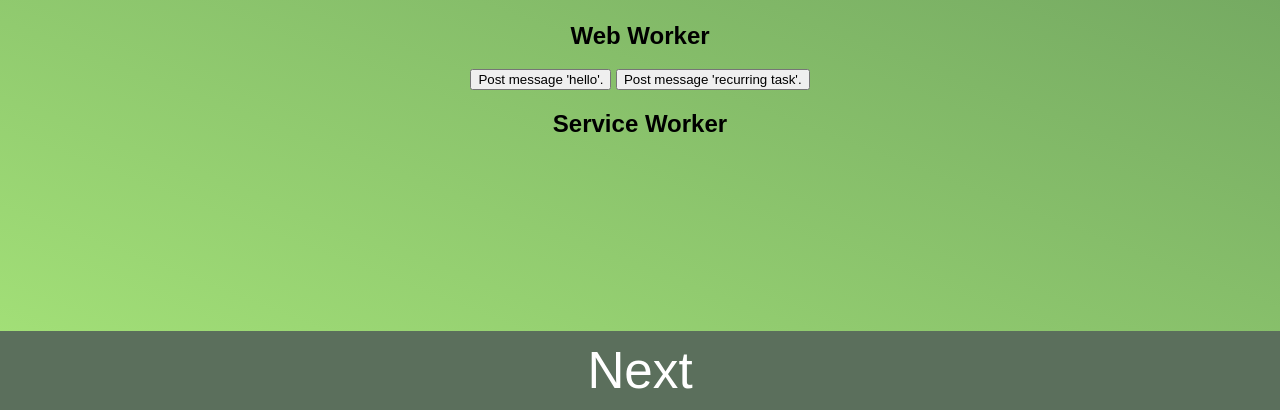
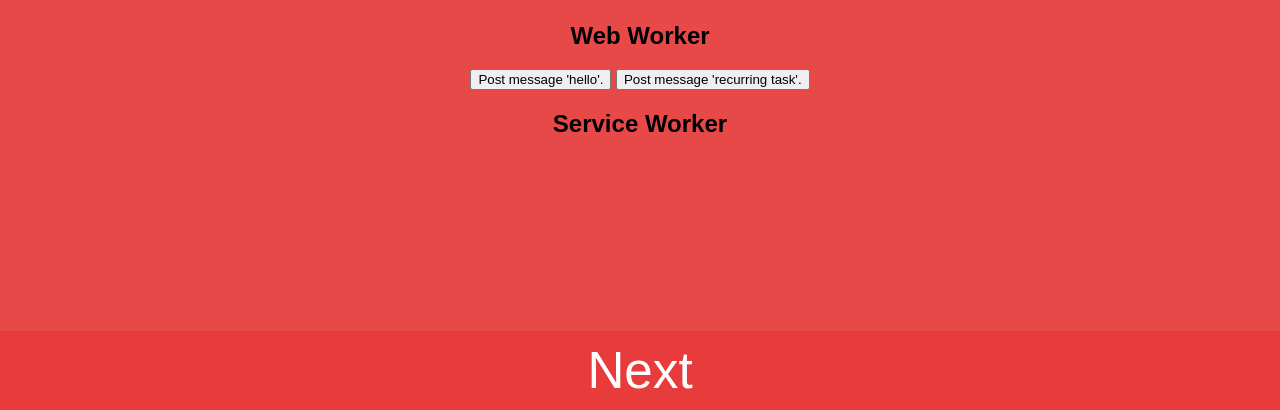
Before and after one commit to KathrinGitHub/Friends-DasFreundebuch_PWA, a plain HTML site: page index.html in a window 1280 px wide. Shown: the part 390-800 px from the top of the page. Drawn offline with Linux system fonts and the light colour scheme.

Commit message:
fixed servicworker and edited style sheet

```diff
--- a/css/style.css
+++ b/css/style.css
@@ -9,8 +9,7 @@ html, .fullscreen {
   margin: 0;
   padding: 0;
   width: 100%;
-  background: rgb(2,0,36);
-  background: linear-gradient(21deg, rgba(2,0,36,1) 0%, rgba(166,228,121,1) 0%, rgba(96,145,88,1) 100%);
+  background: rgb(231, 72 ,72);
 }
 
 /* Center the content in the browser window */
@@ -20,12 +19,12 @@ html, .fullscreen {
 }
 
 .custom_button {
-  background-color: #5b6f5c;
+  background-color: rgb(232, 59, 59);
   border: none;
   color: white;
   font-size: 4vw;
   padding: 10px;
-  position:absolute;
+  position:fixed;
   bottom:0;
   right:0;
   left: 0;
--- a/serviceworker.js
+++ b/serviceworker.js
@@ -2,7 +2,7 @@
 AUTHORS: Müslüm Atas & Mathias Knoll
 DESCRIPTION: A service worker is installed and activated, which is also able to retrieve cached files.
 LAST CHANGE: 17.12.2022
-*/
+
 
 //it creates a list of all the files to be cached
 //@cacheName: 	It is used to give a unique name to the cache und to update it
@@ -70,3 +70,4 @@ self.addEventListener('fetch', event => {
       })
   );
 });
+*/
```
